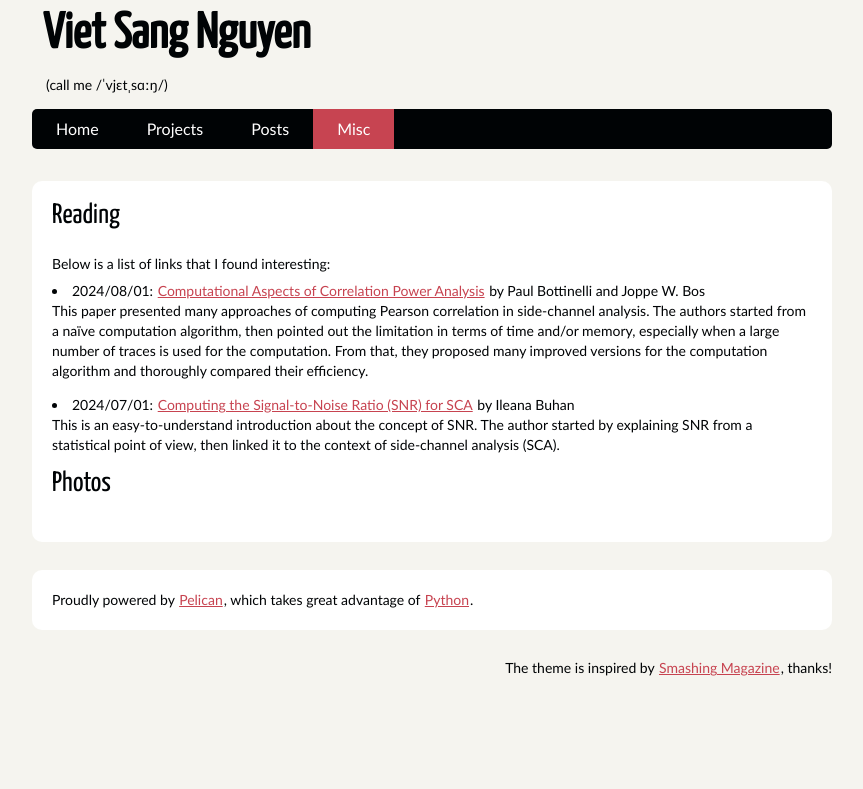
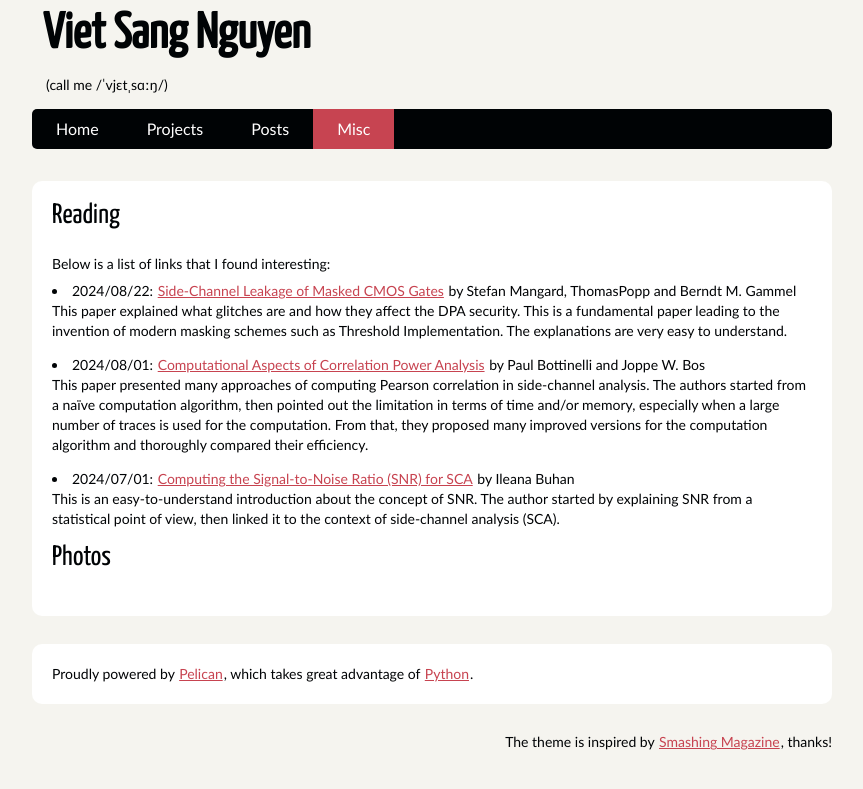
Before and after one commit to nvietsang/nvietsang.github.io, a Jekyll site: the page built from misc.html, in a window 1280 px wide. Shown: the top 789 px of the page, without its empty margins (208-1071 px from the left). Built offline with Jekyll 4.4.1, drawn with Linux system fonts in a browser that asks for light colours.

Commit message:
add reading material

```diff
--- a/misc.html
+++ b/misc.html
@@ -5,6 +5,14 @@ layout: default
 <section id="content" class="body">
     <h1> Reading </h1>
     Below is a list of links that I found interesting:
+
+        <li>
+            2024/08/22:
+            <a href="https://link.springer.com/chapter/10.1007/978-3-540-30574-3_24">Side-Channel Leakage of Masked CMOS Gates</a>
+            by Stefan Mangard, ThomasPopp and Berndt M. Gammel
+            <br>
+            This paper explained what glitches are and how they affect the DPA security. This is a fundamental paper leading to the invention of modern masking schemes such as Threshold Implementation. The explanations are very easy to understand.
+        </li>
 
         <li>
             2024/08/01:
```
